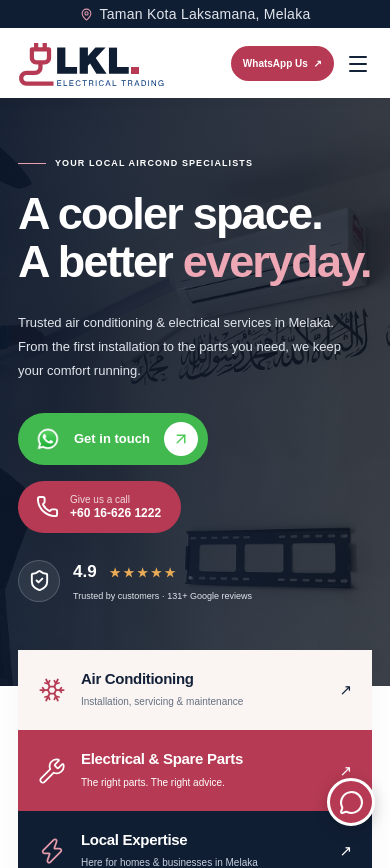
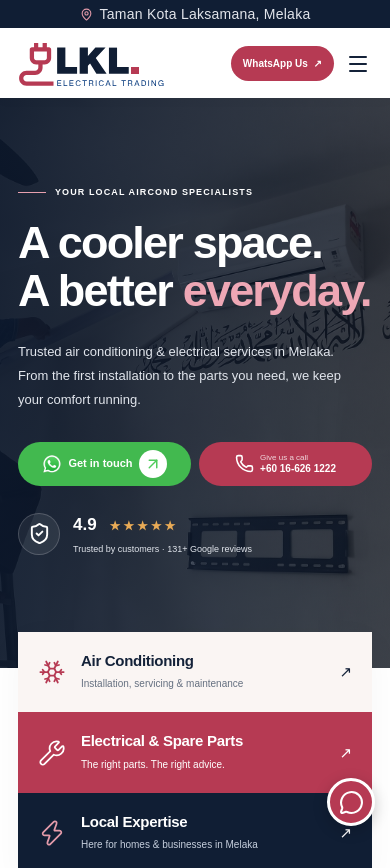
Before and after one commit to mishuk09/LKL-Electrical-Trading, a Next.js app: page / in a window 390 px wide. Shown: the top 868 px of the page. Built offline with nearby package versions, Linux system fonts and the light colour scheme.

Commit message:
Update Hero and ContactActions components for improved responsiveness and styling

```diff
--- a/src/components/hero.tsx
+++ b/src/components/hero.tsx
@@ -7,7 +7,7 @@ export default function Hero() {
   return (
     <>
       <section
-        className="relative min-h-[610px] [@media(width<=850px)]:min-h-[570px] [@media(width>=1600px)]:min-h-[680px] text-[#fff] flex items-center pt-[70px] [@media(width<=560px)]:pt-[58px] pb-[95px] [@media(width<=560px)]:pb-[82px] [&_h1]:text-[length:clamp(46px,_5.1vw,_72px)] [@media(560px<width<=850px)]:[&_h1]:text-[60px] [@media(width<=560px)]:[&_h1]:text-[45px] [&_h1]:font-[750] [&_h1]:leading-[1.06] [&_h1]:tracking-[-3px] [@media(width<=560px)]:[&_h1]:tracking-[-1.8px] [&_h1]:max-w-[750px] [&_h1_span]:text-[#eea7b5] [&_p]:max-w-[500px] [@media(width<=560px)]:[&_p]:max-w-[330px] [&_p]:text-[#e1e5ec] [&_p]:text-[15px] [@media(width<=560px)]:[&_p]:text-[13px] [&_p]:leading-[1.85] [&_p]:mt-[25px] [&_p]:mr-0 [&_p]:mb-[30px] [&_p]:ml-0 [@media(width<=560px)]:pr-0 [@media(width<=560px)]:pl-0 [@media(width<=560px)]:[&_[data-slot~='eyebrow']]:text-[9px] [@media(width<=560px)]:[&_[data-slot~='eyebrow']]:tracking-[1.1px] [@media(width<=560px)]:[&_[data-slot~='actions']]:items-start [@media(width<=560px)]:[&_[data-slot~='actions']]:flex-col [@media(width<=560px)]:[&_[data-slot~='actions']]:gap-[16px]"
+        className="relative min-h-[610px] [@media(width<=850px)]:min-h-[570px] [@media(width>=1600px)]:min-h-[680px] text-[#fff] flex items-center pt-[70px] [@media(width<=560px)]:pt-[58px] pb-[95px] [@media(width<=560px)]:pb-[82px] [&_h1]:text-[length:clamp(46px,_5.1vw,_72px)] [@media(560px<width<=850px)]:[&_h1]:text-[60px] [@media(width<=560px)]:[&_h1]:text-[45px] [&_h1]:font-[750] [&_h1]:leading-[1.06] [&_h1]:tracking-[-3px] [@media(width<=560px)]:[&_h1]:tracking-[-1.8px] [&_h1]:max-w-[750px] [&_h1_span]:text-[#eea7b5] [&_p]:max-w-[500px] [@media(width<=560px)]:[&_p]:max-w-[330px] [&_p]:text-[#e1e5ec] [&_p]:text-[15px] [@media(width<=560px)]:[&_p]:text-[13px] [&_p]:leading-[1.85] [&_p]:mt-[25px] [&_p]:mr-0 [&_p]:mb-[30px] [&_p]:ml-0 [@media(width<=560px)]:pr-0 [@media(width<=560px)]:pl-0 [@media(width<=560px)]:[&_[data-slot~='eyebrow']]:text-[9px] [@media(width<=560px)]:[&_[data-slot~='eyebrow']]:tracking-[1.1px] [@media(width<=560px)]:[&_[data-slot~='eyebrow']]:flex-wrap [@media(width<=560px)]:[&_[data-slot~='actions']]:items-center"
         id="home"
         aria-labelledby="hero-heading"
       >
--- a/src/components/ui.tsx
+++ b/src/components/ui.tsx
@@ -36,10 +36,10 @@ export function ContactActions({
   return (
     <div
       data-slot="actions"
-      className={`flex items-center flex-wrap gap-[24px] ${light ? "[&_small]:text-[#e1e5ec]" : ""}`}
+      className={`flex w-full items-center flex-nowrap gap-[24px] [@media(width<=560px)]:gap-[8px] ${light ? "[&_small]:text-[#e1e5ec]" : ""}`}
     >
       <a
-        className="inline-flex shrink-0 items-center justify-between h-[52px] rounded-[30px] pt-[9px] pr-[10px] pb-[9px] pl-[18px] whitespace-nowrap text-[#fff] text-[13px] font-bold [transition:background_0.2s,_transform_0.2s] gap-[14px] bg-[#42b94f] [&:hover]:bg-[#50CC5D] [&:hover]:[transform:translateY(-2px)]"
+        className="inline-flex shrink-0 items-center justify-between h-[52px] rounded-[30px] pt-[9px] pr-[10px] pb-[9px] pl-[18px] whitespace-nowrap text-[#fff] text-[13px] font-bold [transition:background_0.2s,_transform_0.2s] gap-[14px] bg-[#42b94f] [&:hover]:bg-[#50CC5D] [&:hover]:[transform:translateY(-2px)] [@media(width<=560px)]:flex-1 [@media(width<=560px)]:justify-center [@media(width<=560px)]:h-[44px] [@media(width<=560px)]:min-w-0 [@media(width<=560px)]:gap-[6px] [@media(width<=560px)]:pt-[7px] [@media(width<=560px)]:pr-[7px] [@media(width<=560px)]:pb-[7px] [@media(width<=560px)]:pl-[7px] [@media(width<=560px)]:text-[11px]"
         href={whatsapp()}
         target="_blank"
         rel="noopener noreferrer"
@@ -49,15 +49,15 @@ export function ContactActions({
           alt=""
           width={24}
           height={24}
-          className="h-[24px] w-[24px] object-contain"
+          className="h-[24px] w-[24px] object-contain [@media(width<=560px)]:h-[20px] [@media(width<=560px)]:w-[20px]"
         />
         Get in touch
-        <span className="grid place-items-center w-[34px] h-[34px] rounded-[50%] bg-white text-[#50CC5D]">
+        <span className="grid place-items-center w-[34px] h-[34px] rounded-[50%] bg-white text-[#50CC5D] [@media(width<=560px)]:w-[28px] [@media(width<=560px)]:h-[28px]">
           <ArrowUpRight size={18} />
         </span>
       </a>
       <a
-        className="inline-flex shrink-0 items-center h-[52px] rounded-[30px] bg-primary pt-[9px] pr-[20px] pb-[9px] pl-[18px] whitespace-nowrap text-[#fff] text-[12px] gap-[11px] [transition:background_0.2s,_transform_0.2s] [&:hover]:bg-primary-dark [&:hover]:[transform:translateY(-2px)] [&_>_svg]:text-[#fff] [&_small]:block [&_small]:text-[#ffffffcc] [&_small]:text-[10px] [&_span]:leading-[1.2]"
+        className="inline-flex shrink-0 items-center h-[52px] rounded-[30px] bg-primary pt-[9px] pr-[20px] pb-[9px] pl-[18px] whitespace-nowrap text-[#fff] text-[12px] gap-[11px] [transition:background_0.2s,_transform_0.2s] [&:hover]:bg-primary-dark [&:hover]:[transform:translateY(-2px)] [&_>_svg]:text-[#fff] [&_small]:block [&_small]:text-[#ffffffcc] [&_small]:text-[10px] [&_span]:leading-[1.2] [@media(width<=560px)]:flex-1 [@media(width<=560px)]:justify-center [@media(width<=560px)]:h-[44px] [@media(width<=560px)]:min-w-0 [@media(width<=560px)]:gap-[6px] [@media(width<=560px)]:pt-[7px] [@media(width<=560px)]:pr-[7px] [@media(width<=560px)]:pb-[7px] [@media(width<=560px)]:pl-[7px] [@media(width<=560px)]:text-[10px] [@media(width<=560px)]:[&_>_svg]:w-[19px] [@media(width<=560px)]:[&_>_svg]:h-[19px] [@media(width<=560px)]:[&_small]:text-[8px]"
         href={business.phoneHref}
       >
         <Phone size={23} />
```
